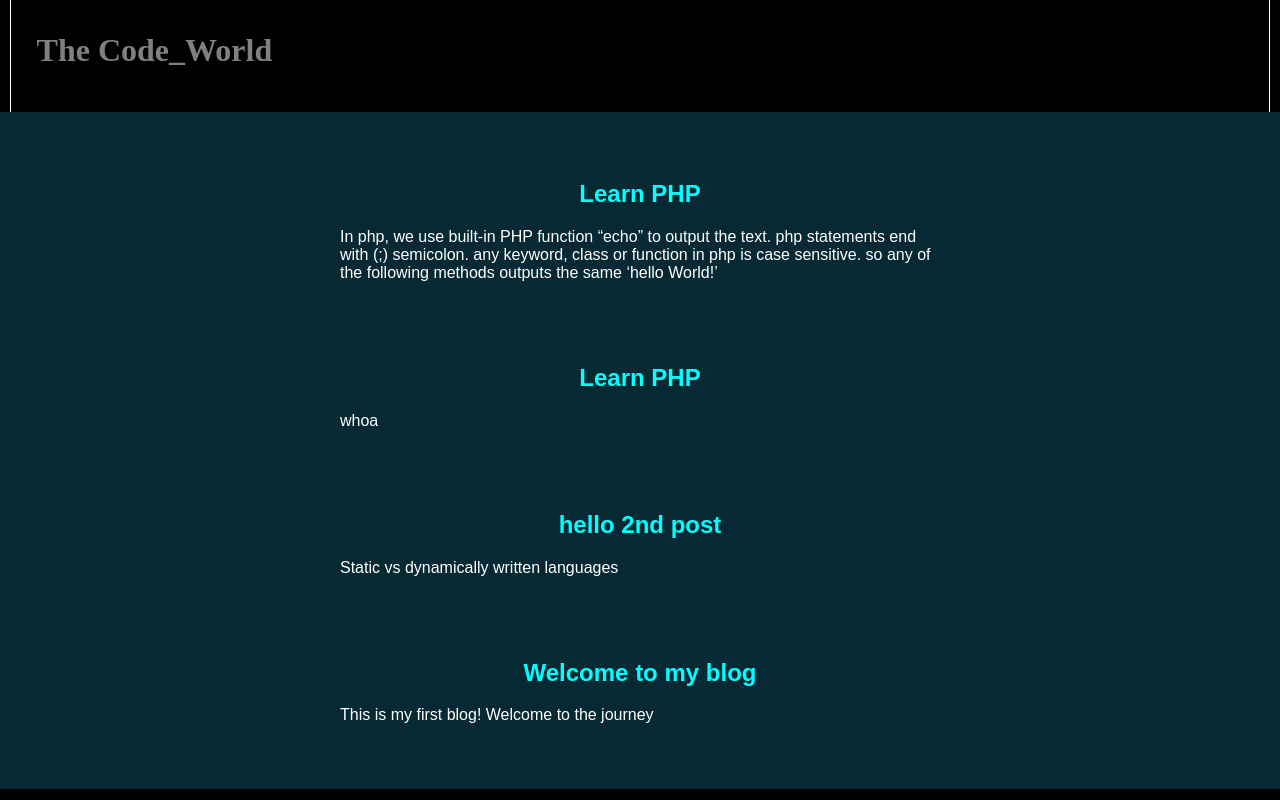
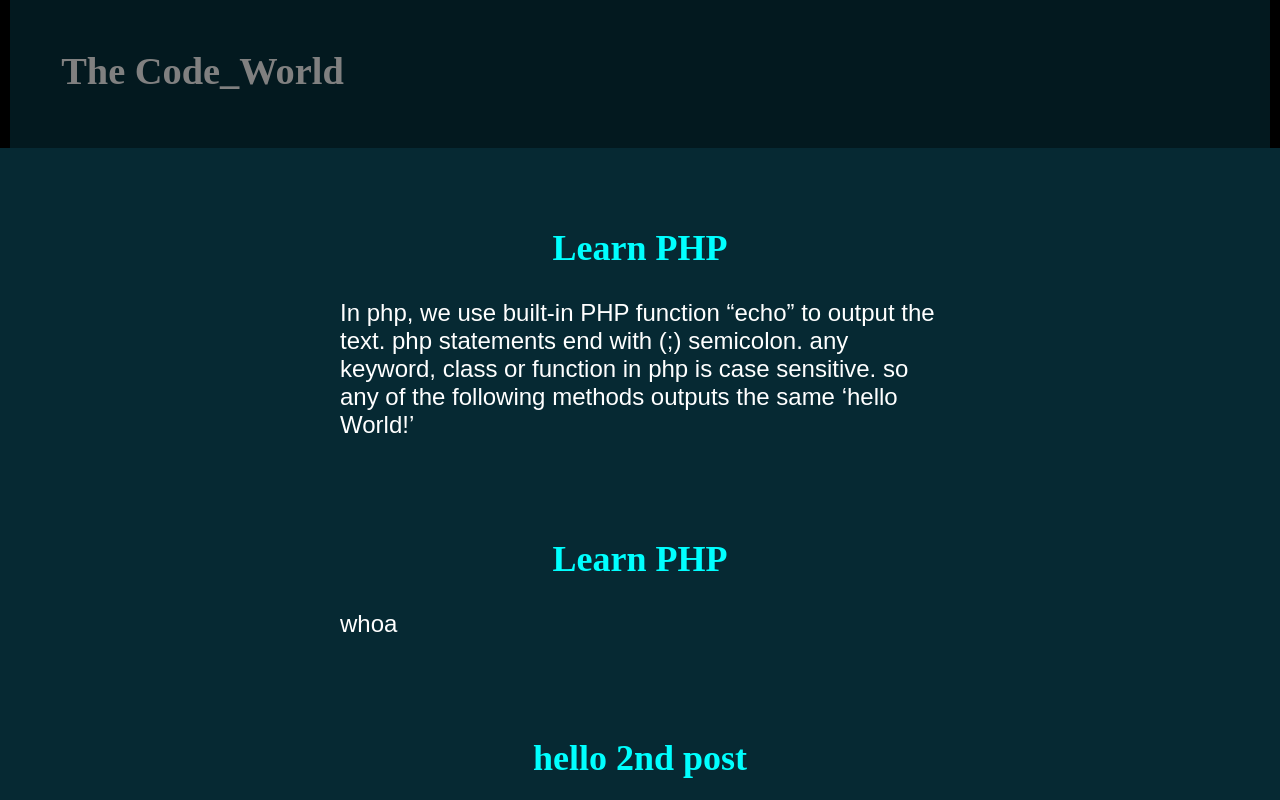
Before and after one commit to Srish-ty/MyBlog-TCW, a React (Create React App) app: page / in a window 1280 px wide. Shown: the top 800 px of the page. Built offline with nearby package versions, Linux system fonts and the light colour scheme.

Commit message:
Update 3 files

```diff
--- a/src/components/styles/header.styles.css
+++ b/src/components/styles/header.styles.css
@@ -1,16 +1,19 @@
 .header {
-  margin-top: -2vw;
+  background-color: #03191f;
+  font-size: 1.2em;
+  margin-top: -3vw;
   height: 100px;
-  padding: 2vw;
-  border: 1px solid white;
+  padding: 4vw;
+  border: 0px solid white;
 }
-@media only screen and (max-width: 600px) {
+@media only screen and (max-width: 700px) {
   .header {
     height: 20vw;
+    margin: auto;
     text-align: center;
   }
 }
-@media only screen and (max-width: 200px) {
+@media only screen and (max-width: 500px) {
   .header {
     height: 40vw;
     text-align: center;
--- a/src/components/styles/post.styles.css
+++ b/src/components/styles/post.styles.css
@@ -11,9 +11,9 @@
   }
 }
 .postHead {
+  font-family: serif;
   color: aqua;
   text-align: center;
 }
 .content {
-  text-overflow: ;
 }
--- a/src/styles.css
+++ b/src/styles.css
@@ -7,4 +7,6 @@
   font-family: sans-serif;
   display: flex;
   flex-direction: column-reverse;
+
+  font-size: 1.5em;
 }
```
